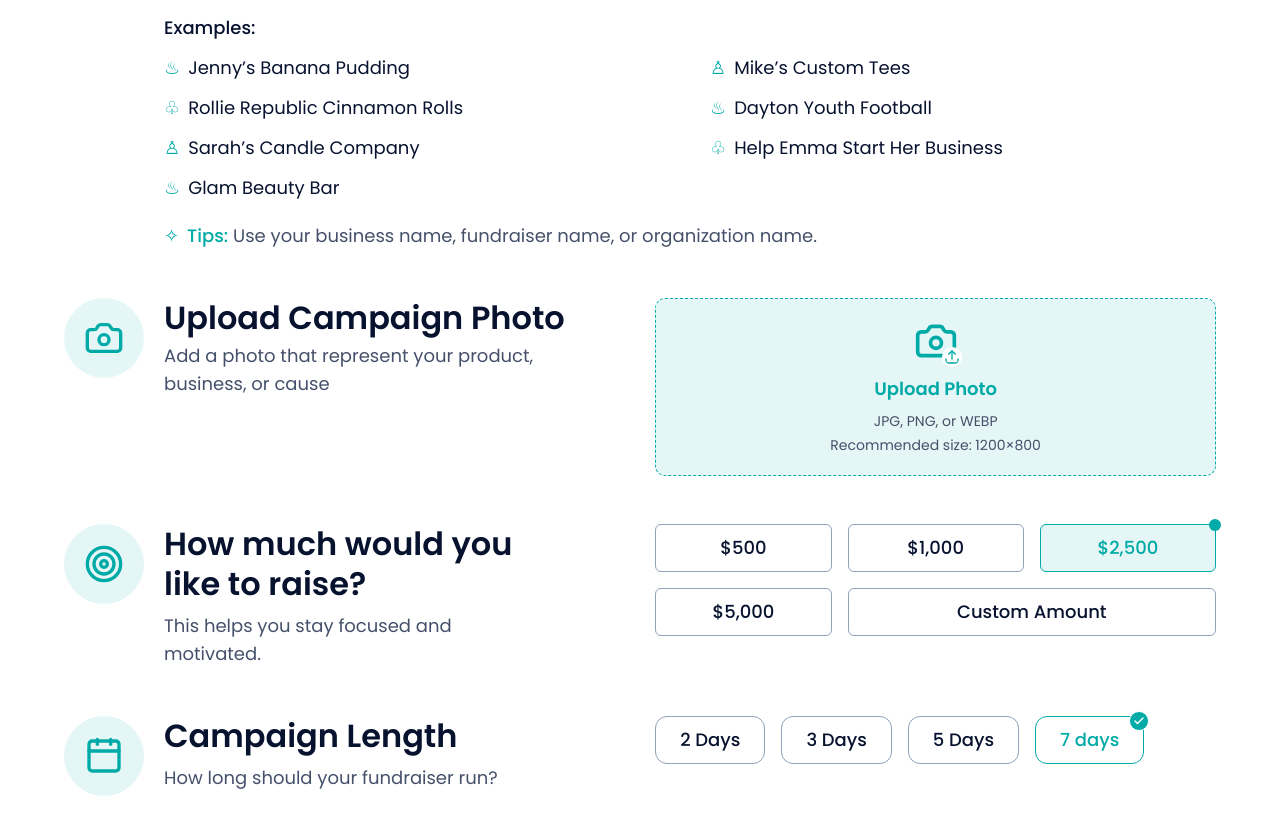
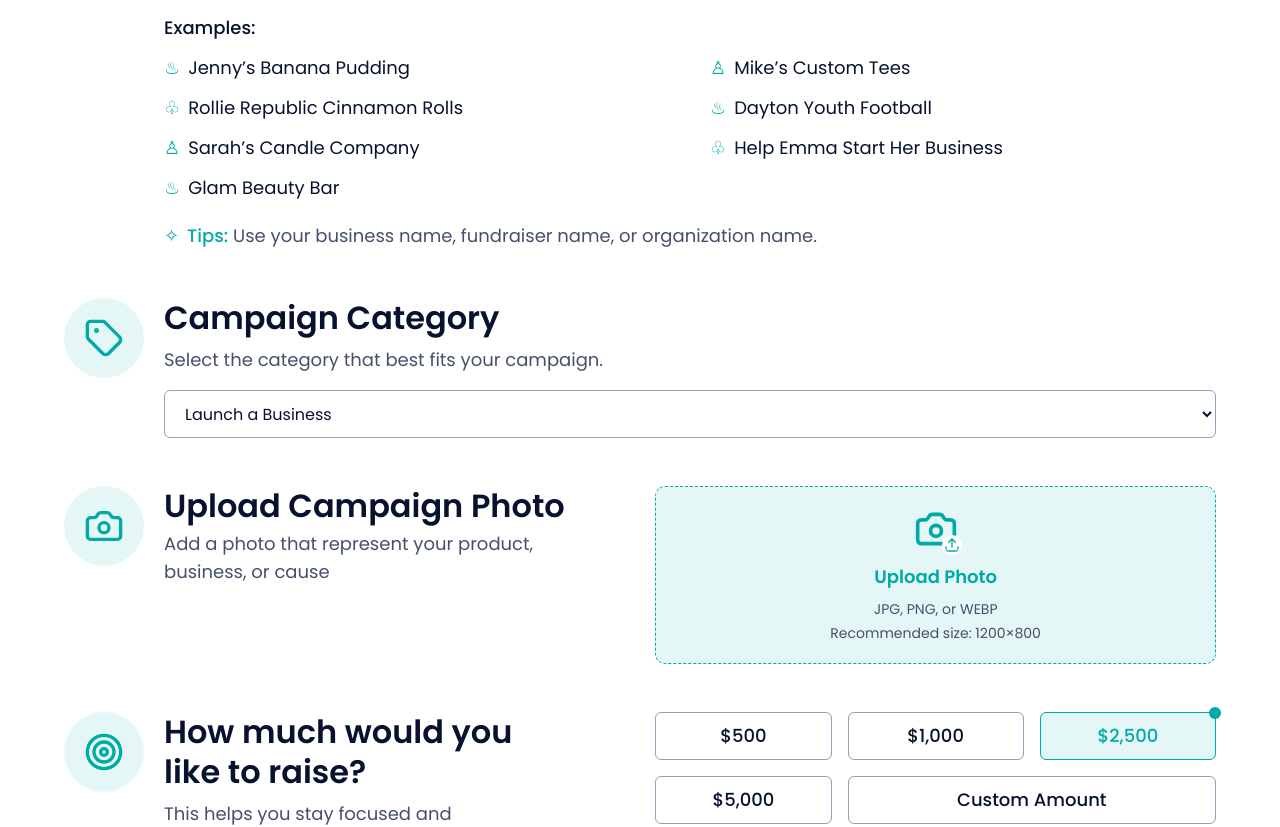
Before and after one commit to mostafizurrahaman/funraisingit-fe, a Next.js app: page /campaign_1 in a window 1280 px wide. Shown: the part 799-1626 px from the top of the page. Built offline with nearby package versions, Linux system fonts and the light colour scheme; sample sign-in values are in the browser's storage.

Commit message:
feat: add campaign category selection and validation to campaign forms

```diff
--- a/src/Providers/CampaignDraftProvider.tsx
+++ b/src/Providers/CampaignDraftProvider.tsx
@@ -1,6 +1,6 @@
 "use client";
 
-import React, { createContext, useContext, useState, ReactNode } from "react";
+import React, { createContext, useContext, useState, ReactNode, useCallback } from "react";
 
 export interface CampaignDraft {
   id?: string;
@@ -51,13 +51,13 @@ const CampaignDraftContext = createContext<CampaignDraftContextType | undefined>
 export const CampaignDraftProvider = ({ children }: { children: ReactNode }) => {
   const [draft, setDraft] = useState<CampaignDraft>(initialDraft);
 
-  const updateDraft = (updates: Partial<CampaignDraft>) => {
+  const updateDraft = useCallback((updates: Partial<CampaignDraft>) => {
     setDraft((prev) => ({ ...prev, ...updates }));
-  };
+  }, []);
 
-  const resetDraft = () => {
+  const resetDraft = useCallback(() => {
     setDraft(initialDraft);
-  };
+  }, []);
 
   return (
     <CampaignDraftContext.Provider value={{ draft, updateDraft, resetDraft }}>
--- a/src/app/(dashboard)/dashboard/settings/page.tsx
+++ b/src/app/(dashboard)/dashboard/settings/page.tsx
@@ -60,7 +60,7 @@ export default function SettingsPage() {
   const handleLogout = () => {
     dispatch(logout());
     toast.success("Logged out successfully");
-    router.push("/login");
+    router.push("/");
   };
 
   const handleFileChange = (e: React.ChangeEvent<HTMLInputElement>) => {
--- a/src/app/(website)/campaign_1/page.tsx
+++ b/src/app/(website)/campaign_1/page.tsx
@@ -1,13 +1,14 @@
 "use client";
 
 import Image from "next/image";
-import { useRouter } from "next/navigation";
+import { useRouter, useSearchParams } from "next/navigation";
 import {
   ChangeEvent,
   FormEvent,
   useEffect,
   useState,
   useTransition,
+  Suspense,
 } from "react";
 import {
   ArrowRight,
@@ -23,6 +24,7 @@ import {
   Package,
   Check,
   DollarSign,
+  Tag,
 } from "lucide-react";
 import hero from "@/assets/hero.png";
 import { Button } from "@/components/ui/button";
@@ -46,9 +48,18 @@ import toast from "react-hot-toast";
 import { useCampaignDraft } from "@/Providers/CampaignDraftProvider";
 
 
-export default function CampaignOnePage() {
+function CampaignOneForm() {
   const router = useRouter();
   const token = useSelector(userCurrentToken);
+  const { draft, updateDraft } = useCampaignDraft();
+  const searchParams = useSearchParams();
+  const categoryParam = searchParams.get("campaignCategory");
+
+  useEffect(() => {
+    if (categoryParam && draft.campaignCategory !== categoryParam) {
+      updateDraft({ campaignCategory: categoryParam });
+    }
+  }, [categoryParam, draft.campaignCategory, updateDraft]);
 
   useEffect(() => {
     const localToken = typeof window !== "undefined" ? localStorage.getItem("token") : null;
@@ -58,10 +69,9 @@ export default function CampaignOnePage() {
     }
   }, [token, router]);
 
-  const { draft, updateDraft } = useCampaignDraft();
-
   const [customAmount, setCustomAmount] = useState("");
   const [fileError, setFileError] = useState("");
+  const [error, setError] = useState("");
   const [isPending, startTransition] = useTransition();
 
   const selectedAmount = amounts.includes(draft.goalAmount as any) ? (draft.goalAmount as number | "custom") : "custom";
@@ -101,17 +111,61 @@ export default function CampaignOnePage() {
 
   function handleSubmit(event: FormEvent<HTMLFormElement>) {
     event.preventDefault();
-    if (
-      selectedAmount === "custom" &&
-      (!customAmount || Number(customAmount) < 1)
-    )
+    setError("");
+
+    // 1. Campaign Name Validation
+    if (!draft.name || draft.name.trim().length < 3) {
+      setError("Campaign name must be at least 3 characters long.");
       return;
-    if (
-      draft.allowShipping &&
-      selectedShippingAmount === "custom" &&
-      (!customShipping || Number(customShipping) < 0)
-    )
+    }
+
+    // 2. Campaign Category Validation
+    if (!draft.campaignCategory) {
+      setError("Please select a campaign category.");
       return;
+    }
+
+    // 3. Campaign Photo Validation
+    if (!draft.thumbnail && !draft.thumbnailPreview) {
+      setError("Campaign photo is required. Please upload an image.");
+      return;
+    }
+
+    // 4. Goal Amount Validation
+    if (selectedAmount === "custom") {
+      if (!customAmount || Number(customAmount) < 1) {
+        setError("Please enter a custom goal amount of at least $1.");
+        return;
+      }
+    } else {
+      if (!draft.goalAmount || draft.goalAmount < 1) {
+        setError("Please select a valid goal amount.");
+        return;
+      }
+    }
+
+    // 5. Campaign Length Validation
+    if (!draft.durationDays || draft.durationDays <= 0) {
+      setError("Please select a campaign duration.");
+      return;
+    }
+
+    // 6. Delivery Options Validation (At least one must be selected)
+    if (!draft.allowLocalPickup && !draft.allowLocalDelivery && !draft.allowShipping) {
+      setError("Please select at least one delivery option (Local Pickup, Local Delivery, or Shipping).");
+      return;
+    }
+
+    // 7. Shipping Fee Validation
+    if (draft.allowShipping) {
+      if (selectedShippingAmount === "custom") {
+        if (customShipping === "" || Number(customShipping) < 0) {
+          setError("Please enter a valid shipping fee.");
+          return;
+        }
+      }
+    }
+
     startTransition(() => router.push("/campaign_2"));
   }
 
@@ -213,6 +267,39 @@ export default function CampaignOnePage() {
                   Use your business name, fundraiser name, or organization name.
                 </span>
               </p>
+            </div>
+          </section>
+
+          <section className="mx-auto grid w-full max-w-6xl gap-5 sm:grid-cols-[80px_1fr]">
+            <span className="flex size-20 items-center justify-center rounded-full bg-secondary/10 text-secondary">
+              <Tag className="size-10" />
+            </span>
+            <div className="w-full">
+              <h2 className="text-[32px] font-semibold leading-tight">
+                Campaign Category
+              </h2>
+              <p className="mt-2 text-lg leading-7 text-muted-foreground">
+                Select the category that best fits your campaign.
+              </p>
+              <select
+                id="campaignCategory"
+                value={draft.campaignCategory || "business"}
+                onChange={(event) => {
+                  updateDraft({
+                    campaignCategory: event.target.value,
+                  });
+                }}
+                className="mt-4 w-full h-12 rounded-md border border-slate-400 px-4 text-base bg-white text-foreground outline-none transition-all duration-300 focus:border-secondary focus:ring-2 focus:ring-secondary/20"
+              >
+                <option value="business">Launch a Business</option>
+                <option value="school_fundraiser">School Fundraiser</option>
+                <option value="church_campaign">Church Campaign</option>
+                <option value="sports_team">Sports Team</option>
+                <option value="products_pre_orders">Products & Pre-Orders</option>
+                <option value="events_tickets">Events & Tickets</option>
+                <option value="digital_products">Digital Products</option>
+                <option value="community_nonprofit">Community & Nonprofits</option>
+              </select>
             </div>
           </section>
 
@@ -571,6 +658,11 @@ export default function CampaignOnePage() {
             </div>
           </section>
 
+          {error ? (
+            <p role="alert" className="text-lg text-red-600 text-center mb-4 font-semibold">
+              {error}
+            </p>
+          ) : null}
           <div className="mx-auto flex max-w-sm flex-col items-center">
             <Button
               type="submit"
@@ -590,3 +682,18 @@ export default function CampaignOnePage() {
     </main>
   );
 }
+
+export default function CampaignOnePage() {
+  return (
+    <Suspense fallback={
+      <main className="bg-background px-5 pb-20 pt-8 sm:px-8 lg:px-10 lg:pt-12">
+        <div className="container mx-auto flex min-h-[50vh] flex-col items-center justify-center gap-4">
+          <div className="size-10 animate-spin rounded-full border-4 border-secondary border-t-transparent" />
+          <p className="text-muted-foreground font-medium">Loading campaign details...</p>
+        </div>
+      </main>
+    }>
+      <CampaignOneForm />
+    </Suspense>
+  );
+}
--- a/src/app/(website)/campaign_2/page.tsx
+++ b/src/app/(website)/campaign_2/page.tsx
@@ -291,7 +291,7 @@ export default function CampaignTwoPage() {
                      </div>
                   </section>
 
-                  <section className="rounded-lg border border-slate-400 p-5 sm:p-6">
+                  {/* <section className="rounded-lg border border-slate-400 p-5 sm:p-6">
                      <label
                         htmlFor="campaignCategory"
                         className="mb-2 block text-lg font-semibold"
@@ -320,7 +320,7 @@ export default function CampaignTwoPage() {
                         <option value="digital_products">Digital Products</option>
                         <option value="community_nonprofit">Community & Nonprofits</option>
                      </select>
-                  </section>
+                  </section> */}
 
                   <section className="rounded-lg border border-slate-400 p-5 sm:p-6">
                      <h2 className="text-lg font-semibold">
--- a/src/components/dashboard/DashboardSidebar.tsx
+++ b/src/components/dashboard/DashboardSidebar.tsx
@@ -57,7 +57,7 @@ export function DashboardSidebar({ className }: { className?: string }) {
     e.preventDefault();
     dispatch(logout());
     // toast.success("Logged out successfully");
-    router.push("/login");
+    router.push("/");
   };
 
   return (
--- a/src/components/pages/CampaignType.tsx
+++ b/src/components/pages/CampaignType.tsx
@@ -141,7 +141,7 @@ const CampaignType = () => {
           return (
             <Link
               key={idx}
-              href={`/campaign?campaignCategory=${item.id}`}
+              href={`/campaign_1?campaignCategory=${item.id}`}
               className={`flex flex-col items-center text-center p-5 bg-white border border-[#e7e9ee] rounded-2xl transition-all duration-300 ease-in-out hover:-translate-y-1 hover:shadow-lg hover:cursor-pointer ${item.shadowColor} ${item.borderColor}`}
             >
               {/* Icon Container */}
```
